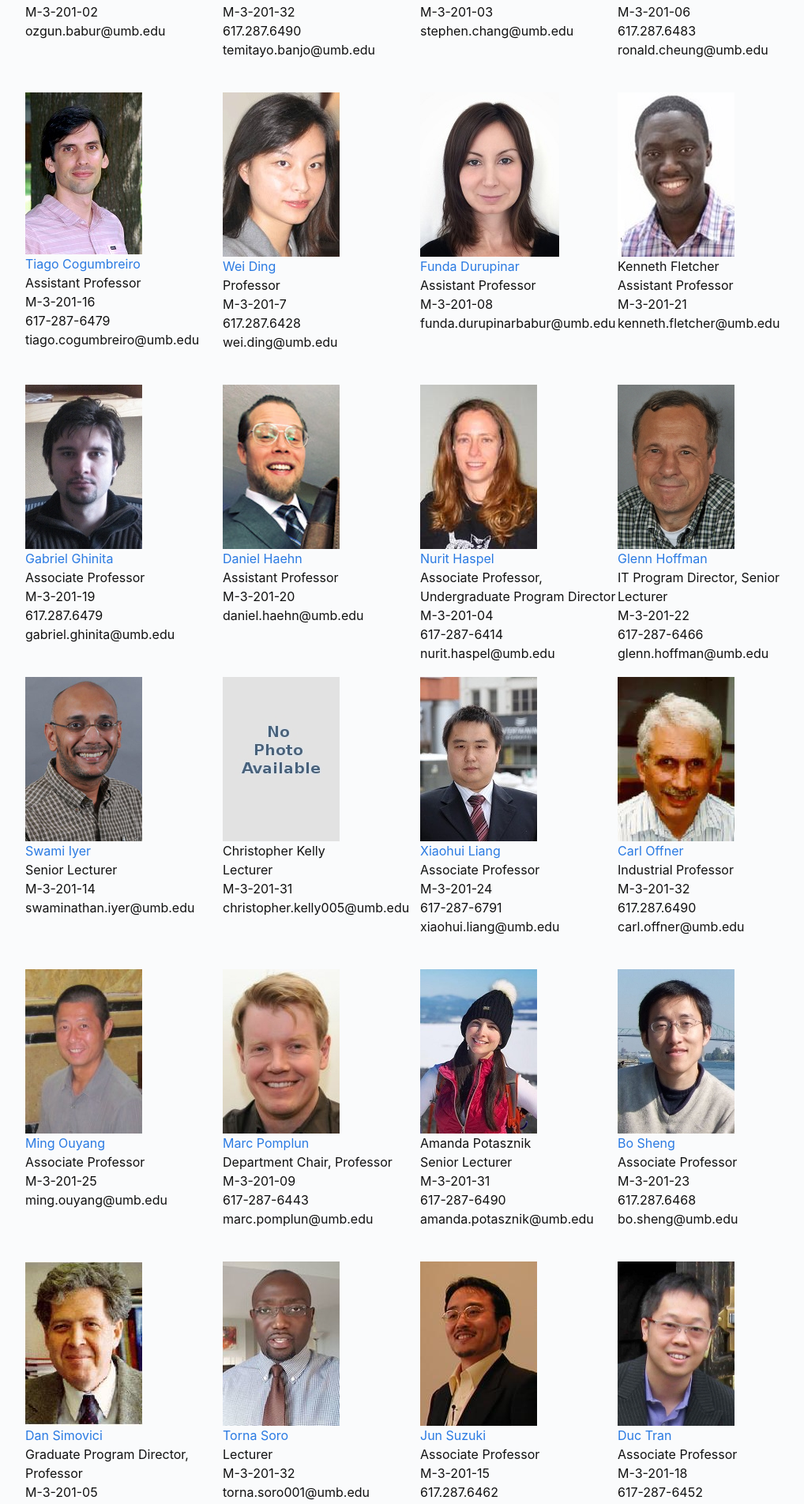
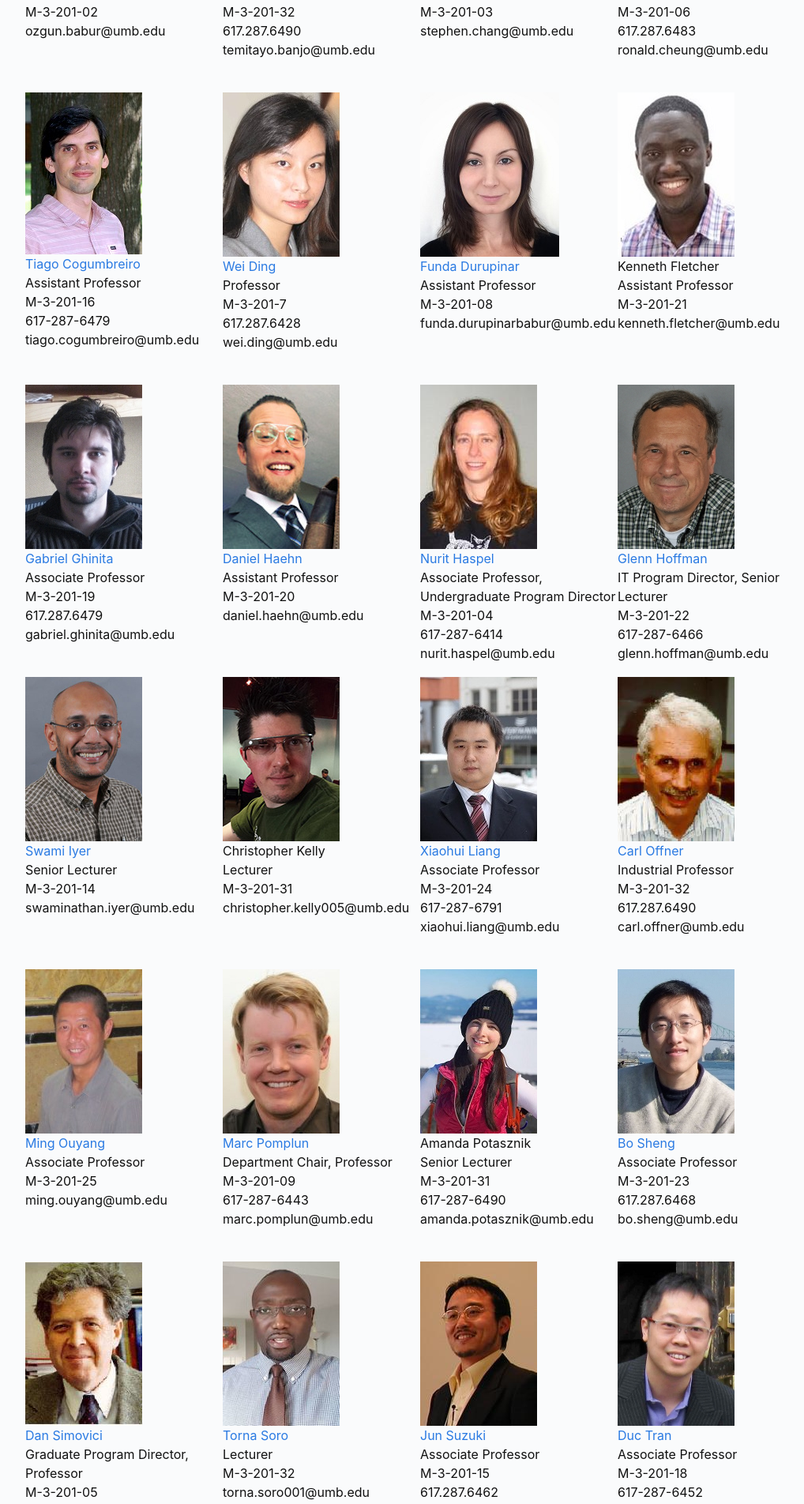
Before and after one commit to umbcs/umbcs.github.io, a Jekyll site: the page built from WEB/people/faculty.markdown, in a window 1280 px wide. Shown: the part 493-2397 px from the top of the page at 79% size, without its empty margins (38-1056 px from the left). Built offline with Jekyll 4.4.1, drawn with Linux system fonts in a browser that asks for light colours.

Commit message:
Added photo for Chris Kelly

```diff
--- a/WEB/people/faculty.markdown
+++ b/WEB/people/faculty.markdown
@@ -110,7 +110,7 @@ permalink: "/faculty"
     <br>
   </div>
   <div class="person">
-    <img src="/WEB/images/people/No_Photo_Available.jpg"><br>
+    <img src="/WEB/images/people/Christopher_Kelly.jpg"><br>
     Christopher Kelly<br>
     Lecturer<br>
     M-3-201-31<br>
```
